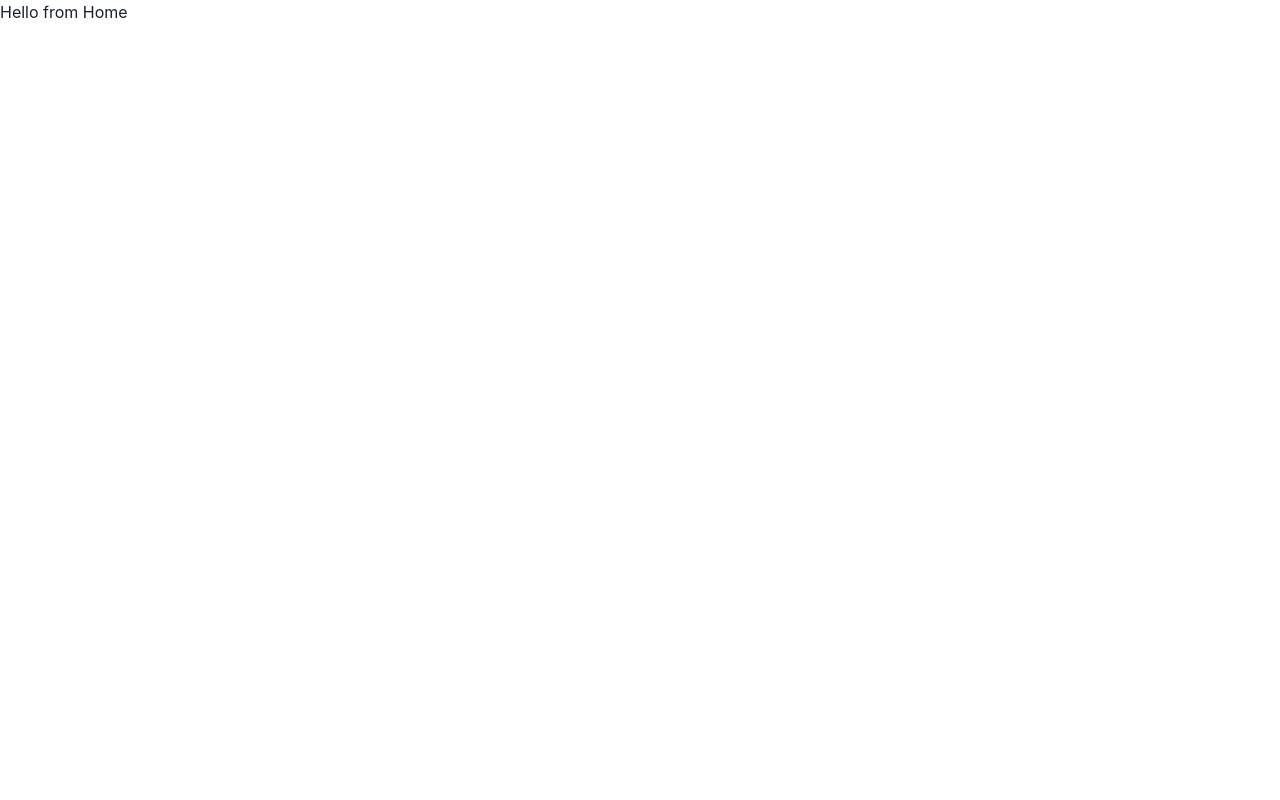
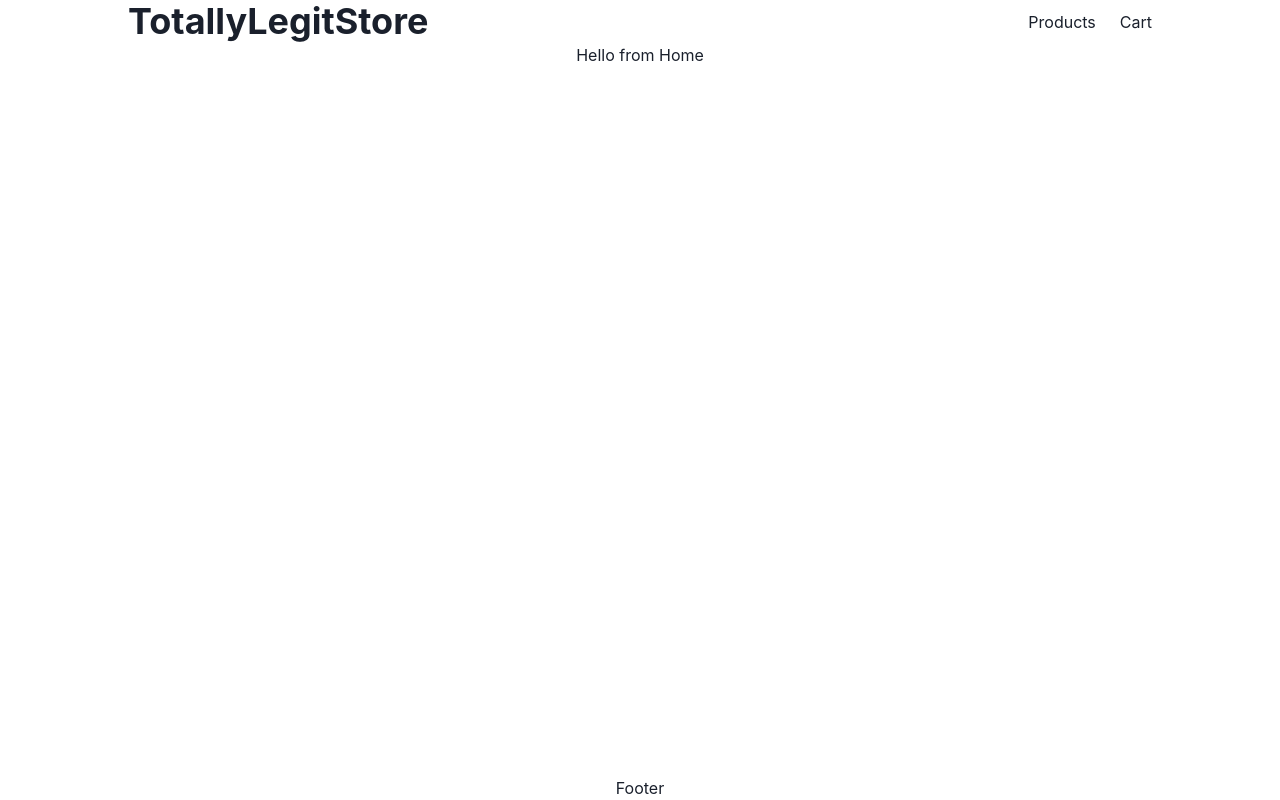
Before and after one commit to nronzel/shopping-cart, a React (Vite) app: page / in a window 1280 px wide. Built offline with nearby package versions, Linux system fonts and the light colour scheme.

Commit message:
properly imported chakra with react router

```diff
--- a/src/main.jsx
+++ b/src/main.jsx
@@ -1,12 +1,12 @@
 import React from "react";
+import ReactDOM from "react-dom/client";
 import { ChakraProvider } from "@chakra-ui/react";
-import ReactDOM from "react-dom/client";
-import Home from "./routes/Home";
+import App from "./components/App";
 
 ReactDOM.createRoot(document.getElementById("root")).render(
   <React.StrictMode>
     <ChakraProvider>
-      <Home />
+      <App />
     </ChakraProvider>
   </React.StrictMode>
 );
```
